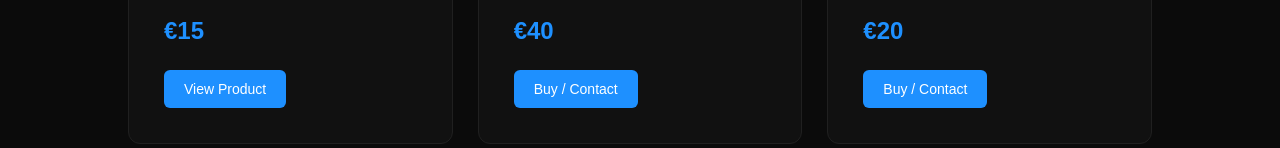
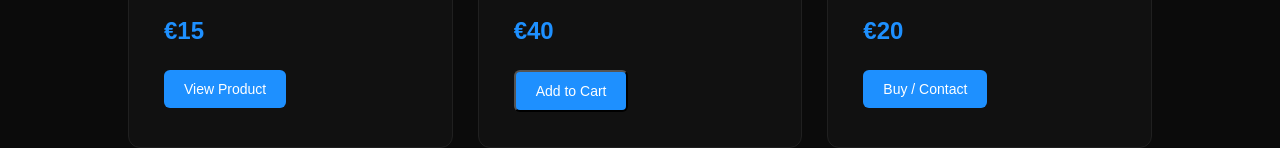
Before and after one commit to SVJ989/infinite-development, a plain HTML site: page shop.html in a window 1280 px wide. Shown: the part 689-837 px from the top of the page. Drawn offline with Linux system fonts and the light colour scheme.

Commit message:
Update shop.html

```diff
--- a/shop.html
+++ b/shop.html
@@ -93,12 +93,9 @@
                 €40
             </div>
 
-            <a href="https://discord.gg/aWW6xKK9N"
-               class="product-btn"
-               target="_blank">
-                Buy / Contact
-            </a>
-
+<button class="product-btn" onclick="addToCart('VIP Menu', 15)">
+    Add to Cart
+</button>
         </div>
 
 
```
